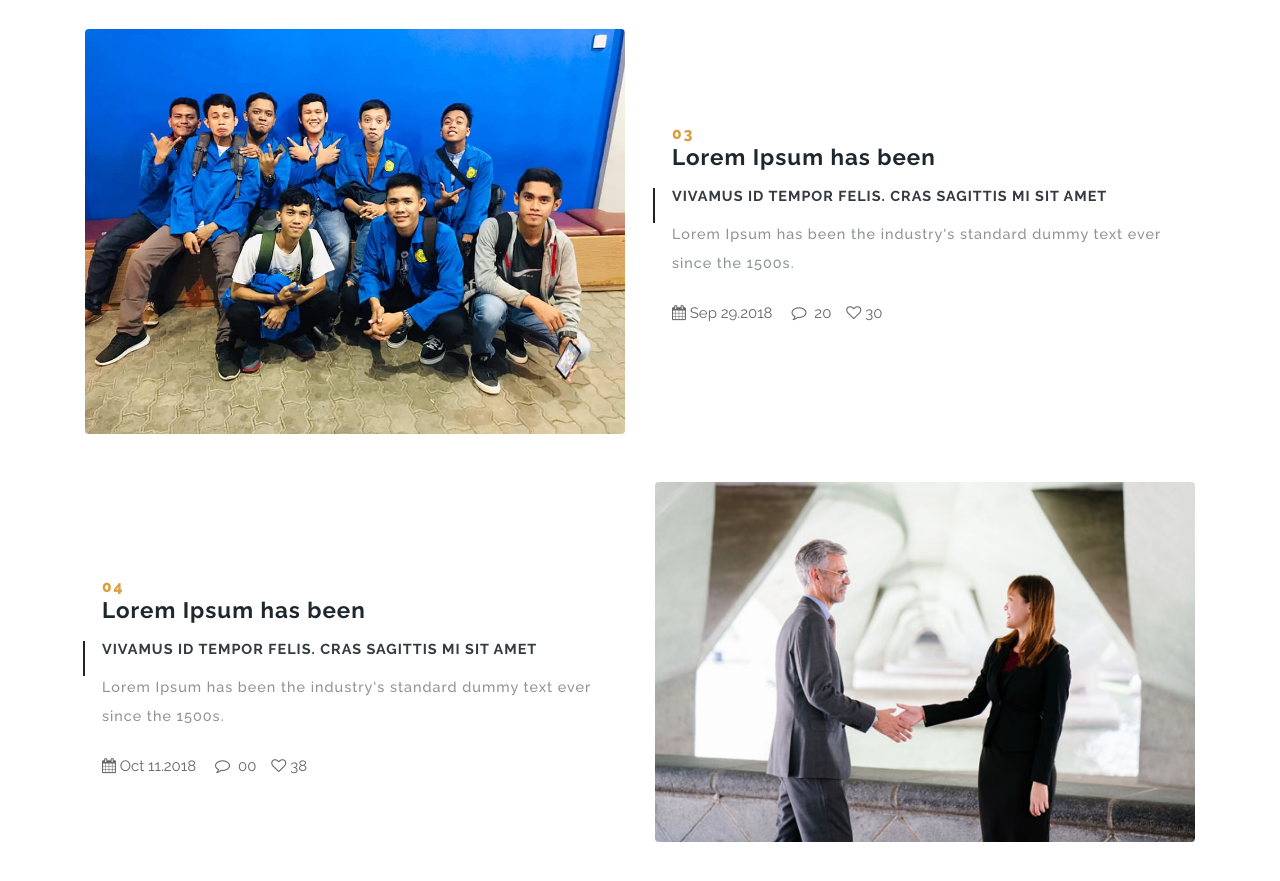
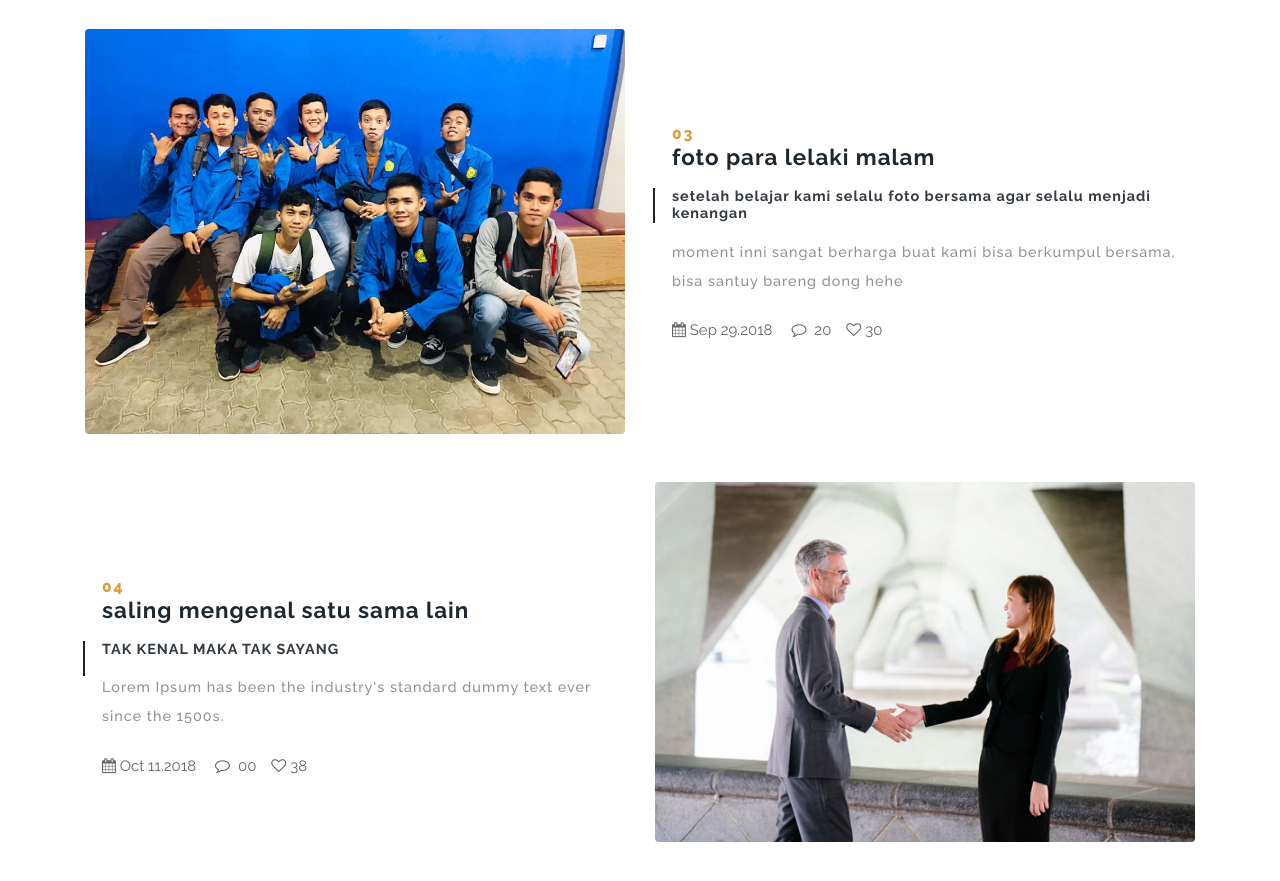
Before and after one commit to ejaganteng/Kelompok_1, a plain HTML site: page events.html in a window 1280 px wide. Shown: the part 1240-2121 px from the top of the page. Drawn offline with Linux system fonts and the light colour scheme.

Commit message:
ngubah event dikit

```diff
--- a/events.html
+++ b/events.html
@@ -128,9 +128,9 @@ License URL: http://creativecommons.org/licenses/by/3.0/
                     <a href="single.html"><img src="images/g3.jpg" class="img-fluid" alt="user-image" /></a>
                 </div>
                 <div class="col-md-6 events-info">
-                    <h3><span class="sub-tittle">03</span>Lorem Ipsum has been</h3>
-                    <h4 class="my-3"><a href="single.html" class="text-dark">VIVAMUS ID TEMPOR FELIS. CRAS SAGITTIS MI SIT AMET</a></h4>
-                    <p>Lorem Ipsum has been the industry's standard dummy text ever since the 1500s.</p>
+                    <h3><span class="sub-tittle">03</span>foto para lelaki malam</h3>
+                    <h4 class="my-3"><a href="single.html" class="text-dark">setelah belajar kami selalu foto bersama agar selalu menjadi kenangan </a></h4>
+                    <p>moment inni sangat berharga buat kami bisa berkumpul bersama, bisa santuy bareng dong hehe</p>
                     <ul class="events-icons new-inf mt-md-4 mt-3 d-flex">
                         <li><a href="#"><span class="fa fa-calendar"></span></a> Sep 29.2018</li>
                         <li><a href="#"><span class="fa fa-comment-o mx-1"></span> 20</a></li>
@@ -140,8 +140,8 @@ License URL: http://creativecommons.org/licenses/by/3.0/
             </div>
             <div class="row mt-lg-5 mt-4">
                 <div class="col-md-6 events-info">
-                    <h3><span class="sub-tittle">04</span>Lorem Ipsum has been</h3>
-                    <h4 class="my-3"><a href="single.html" class="text-dark">VIVAMUS ID TEMPOR FELIS. CRAS SAGITTIS MI SIT AMET</a></h4>
+                    <h3><span class="sub-tittle">04</span>saling mengenal satu sama lain </h3>
+                    <h4 class="my-3"><a href="single.html" class="text-dark">TAK KENAL MAKA TAK SAYANG </a></h4>
                     <p>Lorem Ipsum has been the industry's standard dummy text ever since the 1500s.</p>
                     <ul class="events-icons new-inf mt-md-4 mt-3 d-flex">
                         <li><a href="#"><span class="fa fa-calendar"></span></a> Oct 11.2018</li>
```
